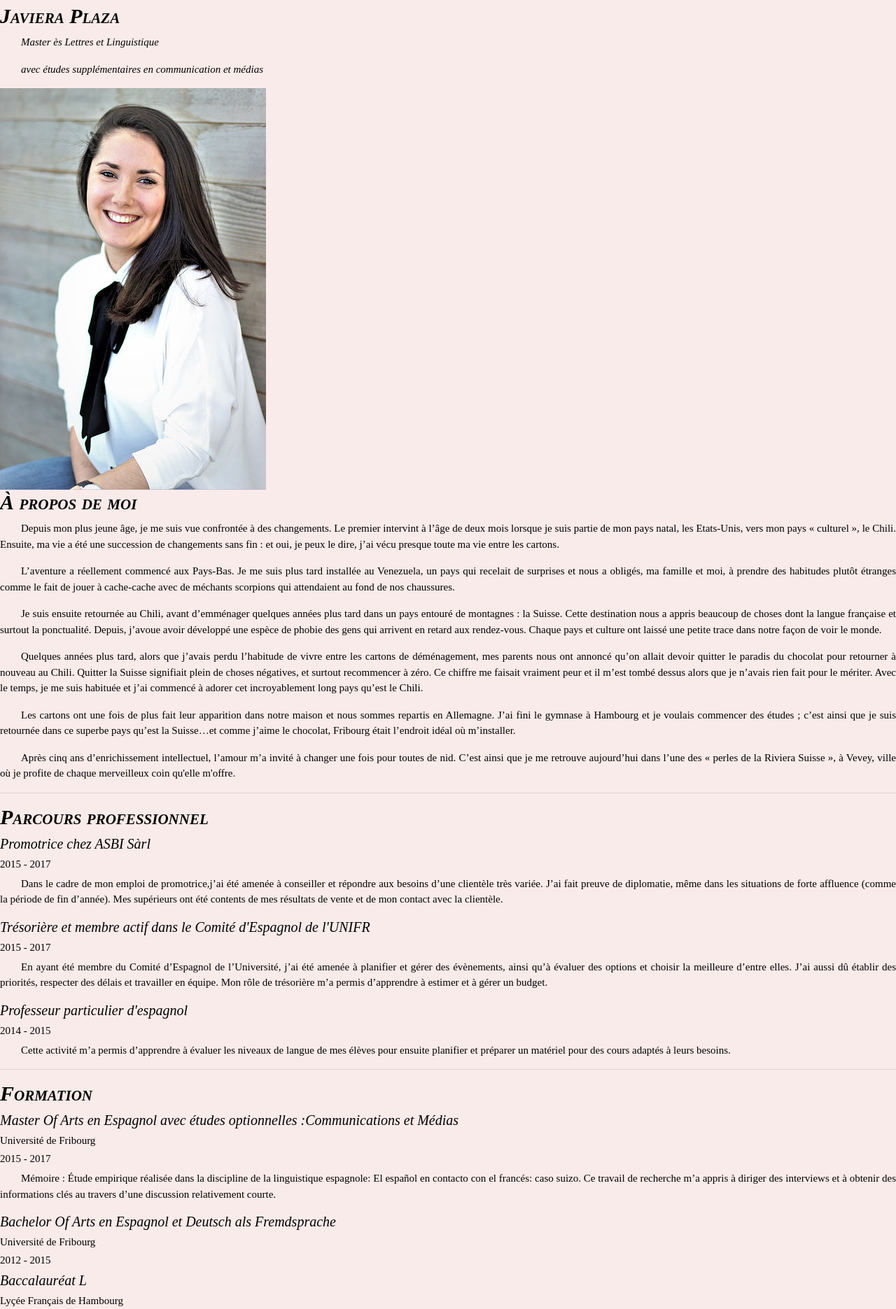
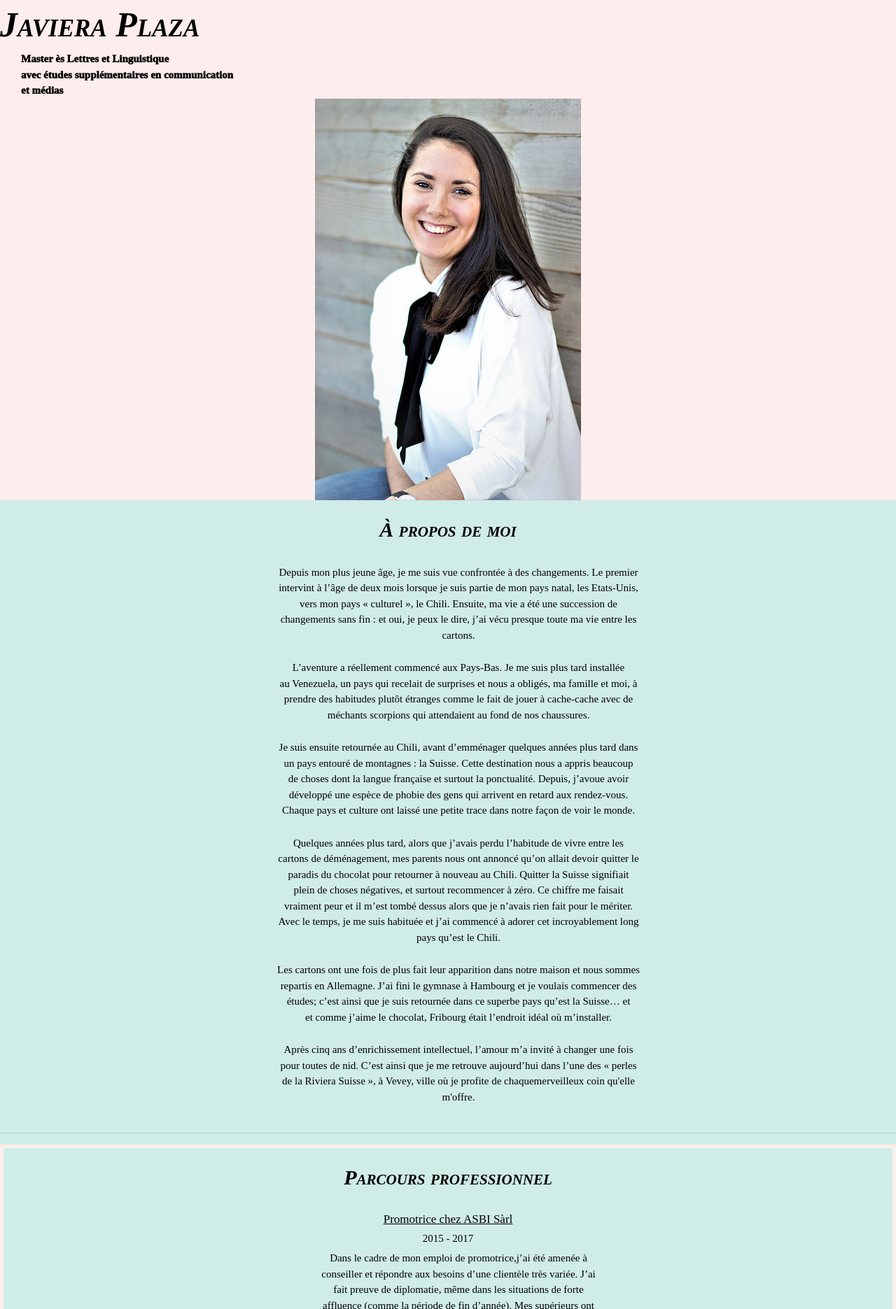
Before and after one commit to Javiplaza/Javiplaza.github.io, a plain HTML site: page index.html in a window 1280 px wide. Shown: the part 51-1922 px from the top of the page at 70% size. Drawn offline with Linux system fonts and the light colour scheme.

Commit message:
Exercice donné par Dimit
Changement du HTML/CSS

```diff
--- a/css/stylesheet.css
+++ b/css/stylesheet.css
@@ -1,51 +1,59 @@
+
 html {
     width: 100%;
     height: 100%;
 }
-
+/* Apparence générale du site*/
 body {
-    background-color: rgb(249, 235, 234);
-    color:#000000;
+    background-color: rgb(208, 236, 231);
+    color:#000000;/* couleur du texte*/
     width: inherit;
     height: inherit;
     overflow-x: hidden; /*overflow= pour que le navigateur sache qu'il doit cacher ce qui dépasse de la fenêtre*/
     font-family: 'futura', 'trebuchet', sans-serif; /*font-family= La propriété font-family sert à indiquer la liste prioritaire des polices à utiliser pour l'affichage d'un élément donné ou d'une page Web.*/
     font-weight: 100;
+    text-align: center
 }
 
+/* Apparence des grands titres*/
 h1 {
-    color: #000000;
     font-style: italic;
     font-variant: small-caps;
     font-weight: 900;
     font-size: 30px;
     font-family: 'Monotype Baskerville';
+    text-align: center
 	}
 
+/* Apparence des sous-titres*/
 h2 {
-    color: #000000;
-    font-style: italic;
+    font-style: normal;
     font-weight: 500;
-    font-size: 20px;
+    font-size: 17px;
     font-family: 'futura';
+    text-align: center;
+    text-decoration: underline;
 }
 
+/* Apparence des troisièmes tritres*/
 h3 {
-    color: #000000;
     font-style: normal;
     font-weight: 100;
     font-size: 15px;
     font-family: 'futura';
+    text-align: center
 }
 
+/* Apparence des quatrièmes titres*/
 h4 {
-    color: #000000;
     font-style: normal;
     font-weight: 100;
     font-size: 15px;
     font-family: 'futura';
+    text-align: center
 }
 
+/* Apparence des paragraphes*/
 p {
     text-indent: 30px; /*La propriété text-indent permet d'ajouter une touche d'élégance aux paragraphes de texte en appliquant une indentation à la première ligne du paragraphe.*/
     text-align: justify; /* pour que le texte soit justifié à droite et à gauche*/
@@ -54,14 +62,31 @@ p {
     font-weight: 100;
     font-size: 15px;
     font-family: 'futura';
+    text-align: center;
+    margin: auto
+
 }
 
+.section_frame {
+    border: 5px solid rgb(253, 237, 236);
+}
+
+/* Apparence des paragraphes*/
 th {
 		text-align: center;
 }
 
 td {
 		text-align: center;
+}
+
+.button {
+    border:none;
+	padding:6px 0 6px 0;
+	border-radius:8px;
+	background:rgb(253, 237, 236);
+	font:bold 13px Arial;
+	color:#fff;
 }
 
 .main_nav { /*class inventée par moi-même doit commencer avec un point (.)... attention il ne faut pas oublier de communiquer à HTML de cette nouvelle class. Il faut applique une class a la balise cible*/
@@ -71,3 +96,28 @@ td {
 .main_nav a /* a = lien */ {
     text-decoration: underline;
 }
+
+.navbar{
+    background-color: rgb(253, 237, 236)
+}
+
+.cover{
+    background-color: rgb(253, 237, 236)
+}
+.cover .titre .prenom {
+
+    font-style: italic;
+    font-variant: small-caps;
+    font-weight: 900;
+    font-size: 50px;
+    font-family: 'Monotype Baskerville';
+    text-align: left
+}
+
+.cover .sous_titre{
+    font-style: normal;
+    font-weight: 1000;
+    font-size: 15px;
+    font-family: 'futura';
+    text-align: left
+}
--- a/index.html
+++ b/index.html
@@ -15,11 +15,8 @@
     </head>
 
     <body> <!--body = corps/structure du site-->
-
-        <div><!--il faudra mettre la couleur rose--></div>
-
         <!-- nav= liens principaux de navigation
-        id= permet d'indentifier la balise-->
+        id= permet d'indentifier la balise, celle-ci se doit d'être unique-->
        <!-- <nav id="id_main_nav" class="main_nav">
             <ul> <!--ul = balise liste à puce non numérotée
                 <li><!--il = balise élément de liste à puce
@@ -50,124 +47,184 @@
             </div> <!--Navbar Collapse-->
         </nav> <!--Navbar-->
 
+        <!--Créer la barre de navigation laterale (avec JavaScript?)-->
+
         <div id="id_cover" class="cover"> <!--class= nom de la classe/style CSS à utiliser plus tard-->
-            <h1>Javiera <strong>Plaza</strong></h1>
-            <p><i>Master ès Lettres et Linguistique</i></p>
-            <p><i>avec études supplémentaires en communication et médias</i></p> <!--br= balise à ne pas ultiser pour sauter les lignes, faut créer plutôt un nouveau paragraphe-->
+            <div class="titre">
+                <h1 class="prenom">Javiera Plaza</h1>
+            </div>
+            <p class="sous_titre">Master ès Lettres et Linguistique</p>
+            <p class="sous_titre">avec études supplémentaires en communication</p>
+            <p class="sous_titre">et médias</p><!--br= balise à ne pas ultiser pour sauter les lignes, faut créer plutôt un nouveau paragraphe-->
             <img src="images/Photo_CV_site.jpg" alt="photo portrait de Javiera Plaza"/>
         </div> <!--id_cover-->
 
         <div><!--il faudra mettre la couleur verte--></div>
 
         <div id="id_a_propos" class="section">
+            <br>
             <h1>À propos de moi</h1>
-            <p>Depuis mon plus jeune âge, je me suis vue confrontée à des changements.
-            Le premier intervint à l’âge de deux mois lorsque je suis partie de mon pays natal, les Etats-Unis,
-            vers mon pays « culturel », le Chili. Ensuite, ma vie a été une succession de changements sans fin :
-            et oui, je peux le dire, j’ai vécu presque toute ma vie entre les cartons.</p>
-            <p>L’aventure a réellement commencé aux Pays-Bas. Je me suis plus tard installée au Venezuela,
-            un pays qui recelait de surprises et nous a obligés, ma famille et moi, à prendre des habitudes plutôt étranges comme
-            le fait de jouer à cache-cache avec de méchants scorpions qui attendaient au fond de nos chaussures.</p>
-            <p>Je suis ensuite retournée au Chili, avant d’emménager quelques années plus tard dans un pays entouré de montagnes :
-            la Suisse. Cette destination nous a appris beaucoup de choses dont la langue française et surtout la ponctualité.
-            Depuis, j’avoue avoir développé une espèce de phobie des gens qui arrivent en retard aux rendez-vous. Chaque pays et
-            culture ont laissé une petite trace dans notre façon de voir le monde.</p>
-            <p>Quelques années plus tard, alors que j’avais perdu l’habitude de vivre entre les cartons de déménagement, mes parents
-            nous ont annoncé qu’on allait devoir quitter le paradis du chocolat pour retourner à nouveau au Chili. Quitter la Suisse
-            signifiait plein de choses négatives, et surtout recommencer à zéro. Ce chiffre me faisait vraiment peur et il m’est tombé
-            dessus alors que je n’avais rien fait pour le mériter. Avec le temps, je me suis habituée et j’ai commencé à adorer cet
-            incroyablement long pays qu’est le Chili.</p>
-            <p>Les cartons ont une fois de plus fait leur apparition dans notre maison et nous sommes repartis en Allemagne. J’ai fini
-            le gymnase à Hambourg et je voulais commencer des études ; c’est ainsi que je suis retournée dans ce superbe pays qu’est la
-            Suisse…et comme j’aime le chocolat, Fribourg était l’endroit idéal où m’installer.</p>
-            <p>Après cinq ans d’enrichissement intellectuel, l’amour m’a invité à changer une fois pour toutes de nid. C’est ainsi que
-            je me retrouve aujourd’hui dans l’une des « perles de la Riviera Suisse », à Vevey, ville où je profite de chaque
-            merveilleux coin qu'elle m'offre.</p>
+            <br>
+            <p>Depuis mon plus jeune âge, je me suis vue confrontée à des changements. Le premier</p>
+            <p>intervint à l’âge de deux mois lorsque je suis partie de mon pays natal, les Etats-Unis,</p>
+            <p>vers mon pays « culturel », le Chili. Ensuite, ma vie a été une succession de</p>
+            <p>changements sans fin : et oui, je peux le dire, j’ai vécu presque toute ma vie entre les</p>
+            <p>cartons.</p>
+            <br>
+            <p>L’aventure a réellement commencé aux Pays-Bas. Je me suis plus tard installée</p>
+            <p>au Venezuela, un pays qui recelait de surprises et nous a obligés, ma famille et moi, à</p>
+            <p>prendre des habitudes plutôt étranges comme le fait de jouer à cache-cache avec de</p>
+            <p>méchants scorpions qui attendaient au fond de nos chaussures.</p>
+            <br>
+            <p>Je suis ensuite retournée au Chili, avant d’emménager quelques années plus tard dans</p>
+            <p>un pays entouré de montagnes : la Suisse. Cette destination nous a appris beaucoup</p>
+            <p>de choses dont la langue française et surtout la ponctualité. Depuis, j’avoue avoir</p>
+            <p>développé une espèce de phobie des gens qui arrivent en retard aux rendez-vous.</p>
+            <p>Chaque pays et culture ont laissé une petite trace dans notre façon de voir le monde.</p>
+            <br>
+            <p>Quelques années plus tard, alors que j’avais perdu l’habitude de vivre entre les</p>
+            <p>cartons de déménagement, mes parents nous ont annoncé qu’on allait devoir quitter le</p>
+            <p>paradis du chocolat pour retourner à nouveau au Chili. Quitter la Suisse signifiait</p>
+            <p>plein de choses négatives, et surtout recommencer à zéro. Ce chiffre me faisait</p>
+            <p>vraiment peur et il m’est tombé dessus alors que je n’avais rien fait pour le mériter.</p>
+            <p>Avec le temps, je me suis habituée et j’ai commencé à adorer cet incroyablement long</p>
+            <p>pays qu’est le Chili.</p>
+            <br>
+            <p>Les cartons ont une fois de plus fait leur apparition dans notre maison et nous sommes</p>
+            <p>repartis en Allemagne. J’ai fini le gymnase à Hambourg et je voulais commencer des</p>
+            <p>études; c’est ainsi que je suis retournée dans ce superbe pays qu’est la Suisse… et</p>
+            <p>et comme j’aime le chocolat, Fribourg était l’endroit idéal où m’installer.</p>
+            <br>
+            <p>Après cinq ans d’enrichissement intellectuel, l’amour m’a invité à changer une fois</p>
+            <p>pour toutes de nid. C’est ainsi que je me retrouve aujourd’hui dans l’une des « perles</p>
+            <p>de la Riviera Suisse », à Vevey, ville où je profite de chaquemerveilleux coin qu'elle</p>
+            <p> m'offre.</p>
+            <br>
         </div><!--id_a_propos-->
 
-        <hr> <!--hr= separateur-->
+        <hr> <!--hr= ligne séparatrice-->
 
-        <div id="id_jobs" class="section frame">
+        <div id="id_jobs" class="section_frame">
+            <br>
             <h1>Parcours professionnel</h1>
+            <br>
             <h2>Promotrice chez ASBI Sàrl</h2>
             <h3>2015 - 2017</h3>
-            <p>Dans le cadre de mon emploi de promotrice,j’ai été amenée à conseiller et répondre aux besoins d’une clientèle très variée. J’ai fait preuve de diplomatie, même dans les situations de forte affluence (comme la période de fin d’année). Mes supérieurs ont été contents de mes résultats de vente et de mon contact avec la clientèle.</p>
-
+            <p>Dans le cadre de mon emploi de promotrice,j’ai été amenée à </p>
+            <p>conseiller et répondre aux besoins d’une clientèle très variée. J’ai</p>
+            <p>fait preuve de diplomatie, même dans les situations de forte</p>
+            <p>affluence (comme la période de fin d’année). Mes supérieurs ont</p>
+            <p>été contents de mes résultats de vente et de mon contact avec la</p>
+            <p>clientèle.</p>
+            <br>
             <h2>Trésorière et membre actif dans le Comité d'Espagnol de l'UNIFR</h2>
             <h3>2015 - 2017</h3>
-            <p>En ayant été membre du Comité d’Espagnol de l’Université, j’ai été amenée à planifier et gérer des évènements, ainsi qu’à évaluer des options et choisir la meilleure d’entre elles. J’ai aussi dû établir des priorités, respecter des délais et travailler en équipe. Mon rôle de trésorière m’a permis d’apprendre à estimer et à gérer un budget.</p>
-
+            <p>En ayant été membre du Comité d’Espagnol de l’Université, j’ai</p>
+            <p>été amenée à planifier et gérer des évènements, ainsi qu’à</p>
+            <p>évaluer des options et choisir la meilleure d’entre elles. J’ai aussi</p>
+            <p>dû établir des priorités, respecter des délais et travailler en</p>
+            <p>équipe. Mon rôle de trésorière m’a permis d’apprendre à estimer</p>
+            <p>et à gérer un budget.</p>
+            <br>
             <h2>Professeur particulier d'espagnol</h2>
             <h3>2014 - 2015</h3>
-            <p>Cette activité m’a permis d’apprendre à évaluer les niveaux de langue de mes élèves pour ensuite planifier et préparer un matériel pour des cours adaptés à leurs besoins.</p>
+            <p>Cette activité m’a permis d’apprendre à évaluer les niveaux de</p>
+            <p>langue de mes élèves pour ensuite planifier et préparer un</p>
+            <p>matériel pour des cours adaptés à leurs besoins.</p>
         </div><!--id_jobs-->
 
         <hr> <!--hr= separateur-->
 
-        <div id="id_formation" class="section frame">
+        <div id="id_formation" class="section_frame">
+            <br>
             <h1>Formation</h1>
+            <br>
             <h2>Master Of Arts en Espagnol avec études optionnelles :Communications et Médias</h2>
             <h3>Université de Fribourg</h3>
             <h4>2015 - 2017</h4>
-            <p>Mémoire : Étude empirique réalisée dans la discipline de la linguistique espagnole: El español en contacto con el francés: caso suizo. Ce travail de recherche m’a appris à diriger des interviews et à obtenir des informations clés au travers d’une discussion relativement courte.</p>
-
+            <br>
+            <p>Mémoire : Étude empirique réalisée dans la discipline</p>
+            <p>de la linguistique espagnole: El español en contacto con el francés:</p>
+            <p>caso suizo. Ce travail de recherche m’a appris à diriger des interviews</p>
+            <p>et à obtenir des informations clés au travers d’une discussion</p>
+            <p>relativement courte.</p>
+            <br>
             <h2>Bachelor Of Arts en Espagnol et Deutsch als Fremdsprache</h2>
             <h3>Université de Fribourg</h3>
             <h4>2012 - 2015</h4>
-
+            <br>
             <h2>Baccalauréat L</h2>
             <h3>Lyçée Français de Hambourg</h3>
             <h4>2009 - 2011</h4>
+            <br>
         </div><!--id_formation-->
 
         <hr> <!--hr= separateur-->
 
-        <div id="id_memoire" class="section frame">
+        <div id="id_memoire" class="section_frame">
+            <br>
             <button href="#">Voir mon mémoire de Master</button>
+            <br>
         </div><!--id_memoire-->
 
         <hr> <!--hr= separateur-->
 
-        <div id="id_competences" class="section frame">
+        <div id="id_competences" class="section_frame"> <!--diviser en trois grace à JavScript?-->
+            <br>
             <h1>Compétences</h1>
+            <br>
             <h2>Personnelles</h2>
             <ol>Contact facile</ol>
             <ol>Bonne rédaction</ol>
             <ol>Bonne gestion du temps</ol>
             <ol>Très flexible</ol>
-
+            <br>
             <h2>Bureautiques</h2>
             <ol>Word</ol>
             <ol>Power Point</ol>
             <ol>Excel</ol>
             <ol>Outlook</ol>
-
+            <br>
             <h2>Informatiques: en cours d'apprentissage</h2>
             <ol>HTML</ol>
             <ol>CSS</ol>
             <ol>JavaScript</ol>
+            <br>
         </div><!--id_competences-->
 
         <hr> <!--hr= separateur-->
 
         <div id="id_interets" class="section">
+            <br>
             <h1>Centres d'intérêts</h1>
+            <br>
             <button href="#">Voyages et cultures</button>
-            <p>J’ai eu l’occasion de voyager dans pratiquement tous les continents et de vivre en Allemagne, au Chili, aux États-Unis, aux Pays-Bas, en Suisse et au Venezuela. Ceci m’a permis d’apprendre à connaître une grande variété de cultures et de langues.</p>
-
+            <br>
+            <p>J’ai eu l’occasion de voyager dans pratiquement tous les continents</p>
+            <p>et de vivre en Allemagne, au Chili, aux États-Unis, aux Pays-Bas, en</p>
+            <p>Suisse et au Venezuela. Ceci m’a permis d’apprendre à connaître</p>
+            <p>une grande variété de cultures et de langues.</p>
+            <br>
             <button href="#">Théâtre</button>
-            <p>J’aime beaucoup le théâtre. J’ai notamment pu participer en tant qu’actrice amateure dans trois pièces différentes dont deux en Allemagne et une en Suisse.</p>
-
+            <br>
+            <p>J’aime beaucoup le théâtre. J’ai notamment pu participer en tant</p>
+            <p>qu’actrice amateure dans trois pièces différentes dont deux en</p>
+            <p>Allemagne et une en Suisse.</p>
+            <br>
             <button href="#">Sports</button>
-            <p>J’aime le fitness et les sports qui me permettent d’être à l’extérieur ainsi que de dépenser mon énergie.</p>
-
+            <br>
+            <p>J’aime le fitness et les sports qui me permettent d’être à l’extérieur</p>
+            <p>ainsi que de dépenser mon énergie.</p>
+            <br>
             <button href="#">Lecture</button>
-            <p>J'adore la lecture. Cette activité me permet de retrouver mon calme et de travailler mon imagination.</p>
+            <br>
+            <p>J'adore la lecture. Cette activité me permet de retrouver mon</p>
+            <p>calme et de travailler mon imagination.</p>
         </div><!--id_interets-->
 
         <hr> <!--hr= separateur-->
 
-        <div id="id_langues" class="section frame">
+        <div id="id_langues" class="section_frame"> <!--de nouveau même problème des blocs!-->
             <h1>Langues</h1>
             <table>
                 <tr border="1">
@@ -185,7 +242,7 @@
 	       </table>
         </div><!--id_langues-->
 
-        <div id="id_contact" class="section frame">
+        <div id="id_contact" class="section_frame">
             <h1>Contactez-moi</h1>
             <p>Javiera Plaza</p><p>Rue Aimé Steinlen 3</p><p>1800 Vevey</p>
             <a href="mailto:jplaza.b@hotmail.com">jplaza.b@hotmail.com</a>
```
Also changed, not shown: 1 other file.
